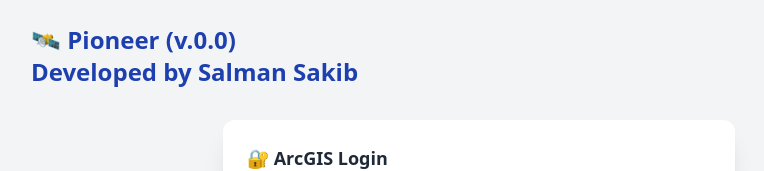
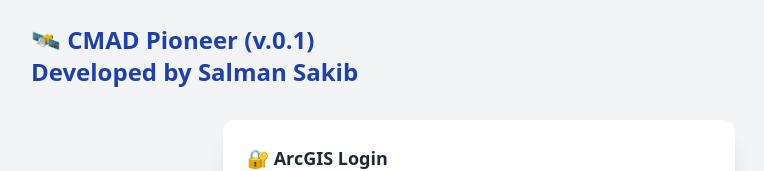
Before and after one commit to salmansakibweb3/arcgis-geocode, a React (Create React App) app in the folder react-frontend/: page / in a window 1280 px wide. Shown: the top 171 px of the page, without its empty margins (161-925 px from the left). Built offline with nearby package versions, Linux system fonts and the light colour scheme; no server answers.

Commit message:
Updated UI text

```diff
--- a/react-frontend/public/index.html
+++ b/react-frontend/public/index.html
@@ -6,8 +6,8 @@
     <meta name="viewport" content="width=device-width, initial-scale=1" />
     <meta name="theme-color" content="#000000" />
     <meta
-      name="description"
-      content="Web site created using create-react-app"
+      name="Pioneer by Consolidated MAD"
+      content="App for CMAD's process automation"
     />
     <link rel="apple-touch-icon" href="%PUBLIC_URL%/logo192.png" />
     <!--
@@ -24,7 +24,7 @@
       work correctly both with client-side routing and a non-root public URL.
       Learn how to configure a non-root public URL by running `npm run build`.
     -->
-    <title>Pioneer App</title>
+    <title>Pioneer by Consolidated MAD</title>
   </head>
   <body>
     <noscript>You need to enable JavaScript to run this app.</noscript>
--- a/react-frontend/src/App.tsx
+++ b/react-frontend/src/App.tsx
@@ -28,7 +28,7 @@ function App() {
     <main className="bg-gray-100 min-h-screen p-6">
       <header className="flex justify-between items-center mb-6 max-w-4xl mx-auto">
         <h1 className="text-2xl font-bold text-blue-800">
-          🛰️ Pioneer (v.0.0)
+          🛰️ CMAD Pioneer (v.0.1)
           <h2>Developed by Salman Sakib</h2>
         </h1>
         {isLoggedIn && (
```
Also changed, not shown: react-frontend/public/manifest.json.
